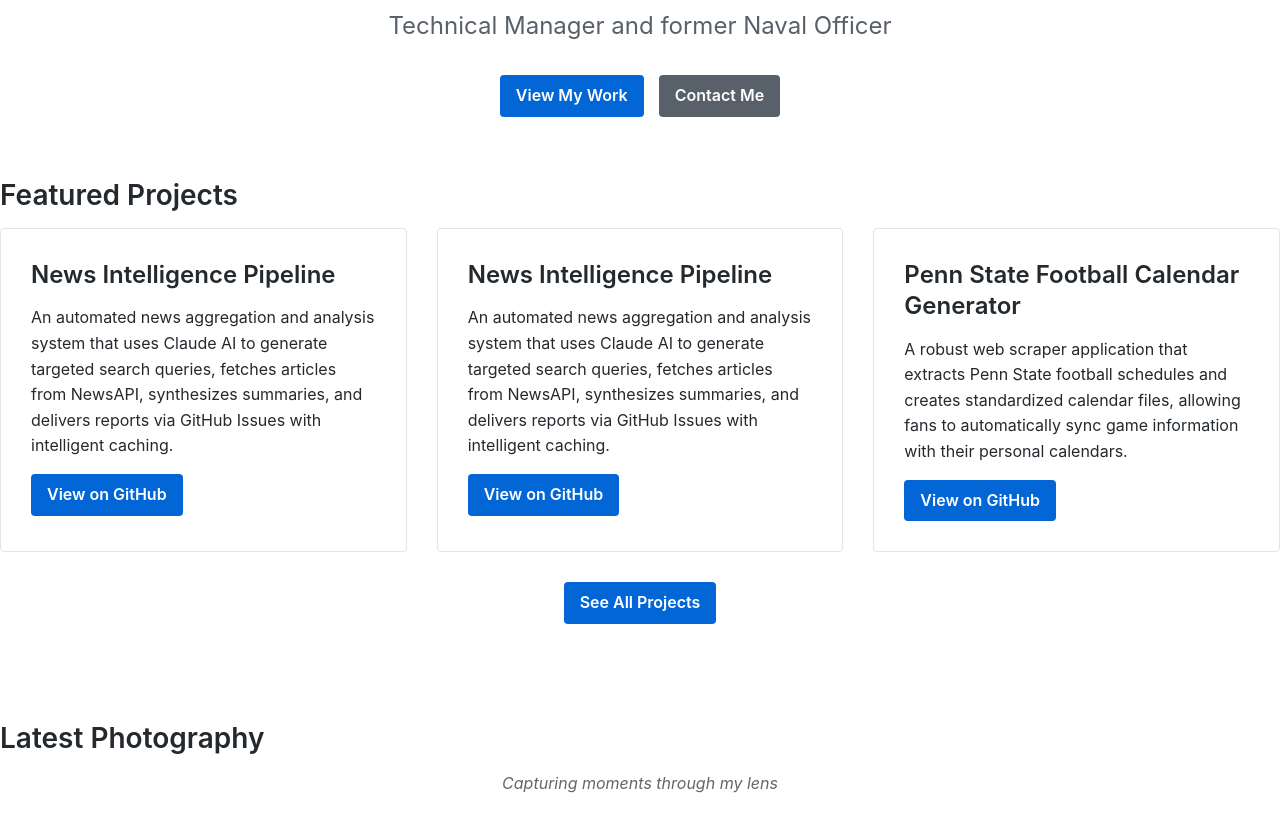
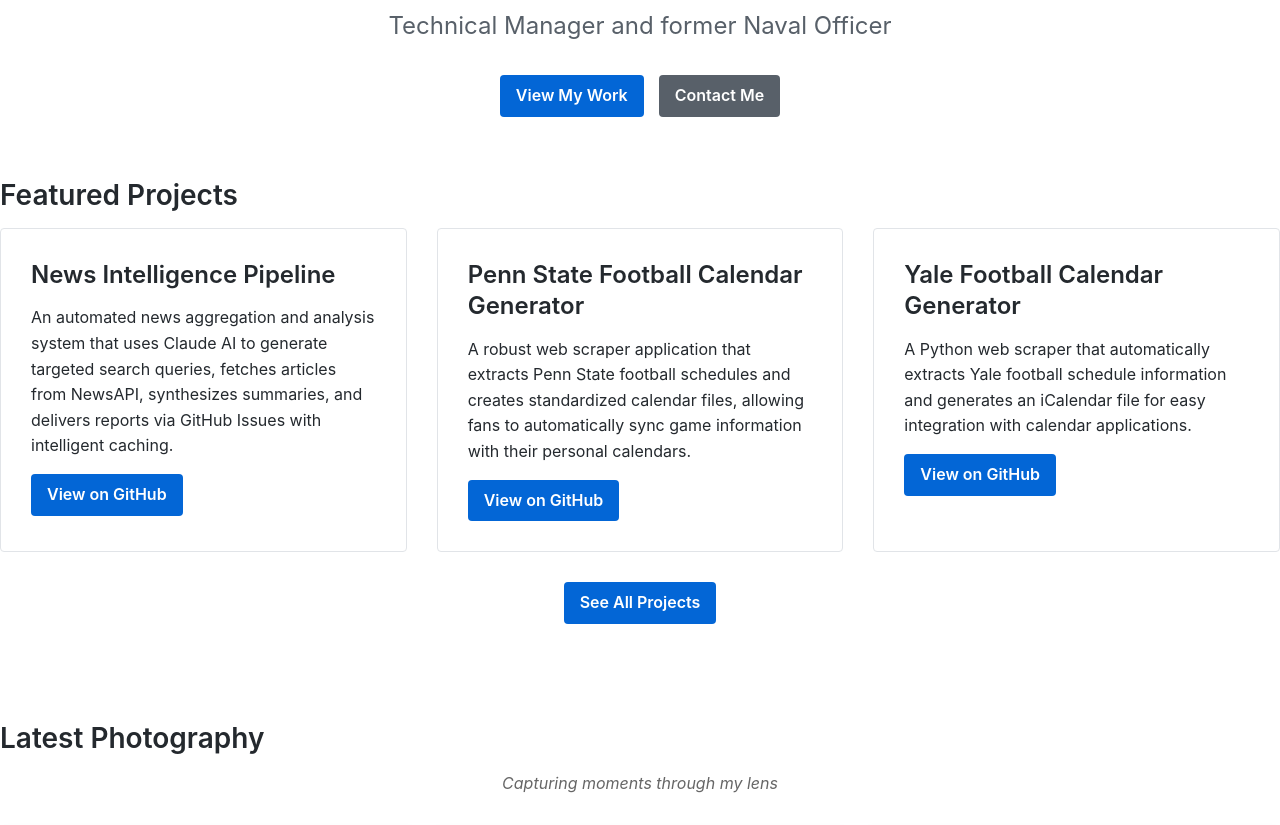
Before and after one commit to LordOfTheTrees/TreePage, a Jekyll site: the page built from index.html, in a window 1280 px wide and 900 px high, scrolled down 490 px, cut to the strip 0-825 px from the top of the window. Built offline with Jekyll 4.4.1, drawn with Linux system fonts in a browser that asks for light colours.

Commit message:
Update projects.yml

```diff
--- a/_data/projects.yml
+++ b/_data/projects.yml
@@ -1,20 +1,4 @@
 # News Intelligence Pipeline
-- title: "News Intelligence Pipeline"
-  description: "An automated news aggregation and analysis system that uses Claude AI to generate targeted search queries, fetches articles from NewsAPI, synthesizes summaries, and delivers reports via GitHub Issues with intelligent caching."
-  technologies:
-    - Python
-    - Claude AI API
-    - NewsAPI
-    - GitHub API
-    - JSON Caching
-    - Natural Language Processing
-  github_url: "https://github.com/LordOfTheTrees/news-intelligence"
-  live_url: ""
-  documentation: ""
-  key_features:
-    - Smart query generation using Claude AI for effective NewsAPI searches
-    - Intelligent caching system to reduce API costs and improve performance
-    - Mult# News Intelligence Pipeline
 - title: "News Intelligence Pipeline"
   description: "An automated news aggregation and analysis system that uses Claude AI to generate targeted search queries, fetches articles from NewsAPI, synthesizes summaries, and delivers reports via GitHub Issues with intelligent caching."
   technologies:
```
